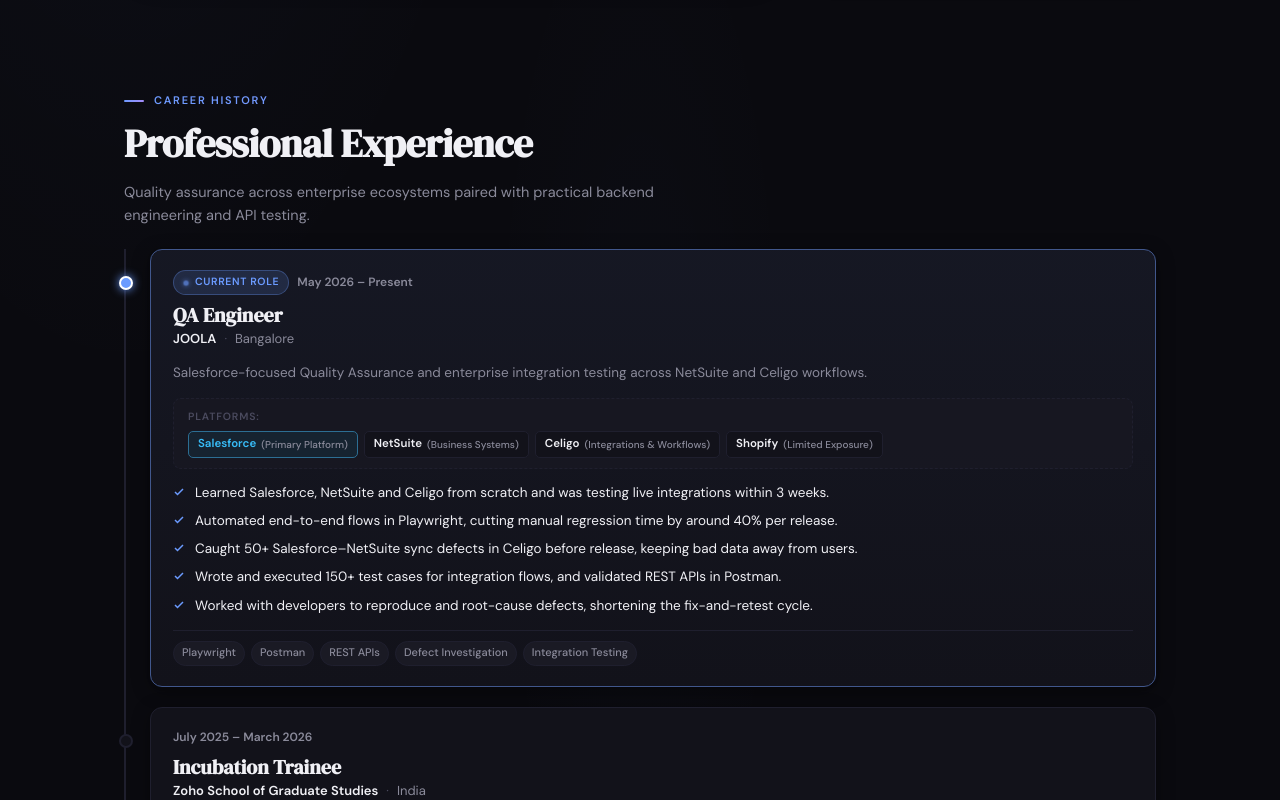
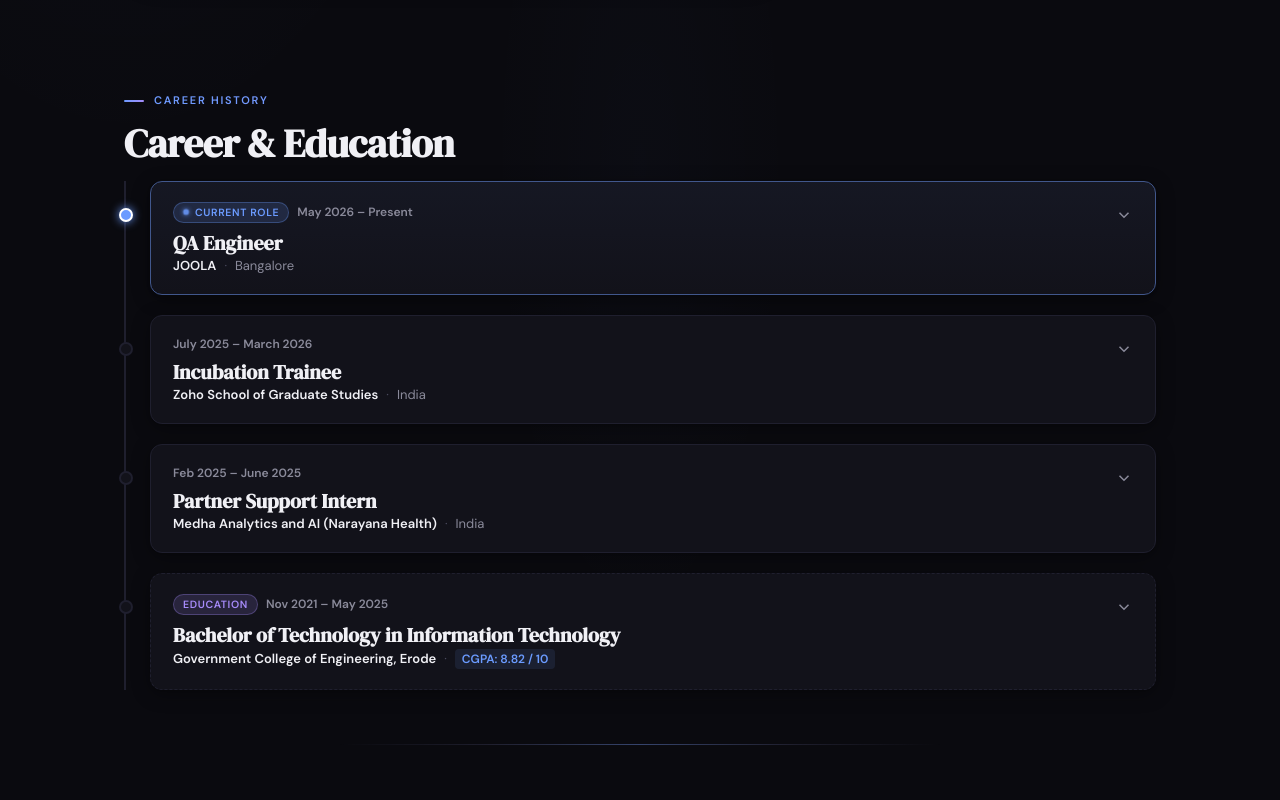
Before and after one commit to suruthi-sk/portfolio, a React (Vite) app: page / in a window 1280 px wide. Shown: the part 1040-1840 px from the top of the page. Built offline with nearby package versions, Linux system fonts and the light colour scheme.

Commit message:
feat: enhance UI with expandable career cards, two-column project expander, distinct node colors, and contact form spacing

```diff
--- a/src/components/About/About.jsx
+++ b/src/components/About/About.jsx
@@ -5,7 +5,7 @@
 const highlights = [
   { label: 'Current Role', value: 'JOOLA' },
   { label: 'Primary Platform', value: 'Salesforce' },
-  { label: 'Automation & APIs', value: 'Playwright · Postman' },
+  { label: 'Automation', value: 'Playwright · Postman' },
   { label: 'Education', value: 'B.Tech IT (8.82)' },
 ];
 
--- a/src/components/About/About.module.css
+++ b/src/components/About/About.module.css
@@ -117,16 +117,18 @@
 
 .highlightValue {
   font-family: var(--font-display);
-  font-size: 20px;
+  font-size: 17.5px;
   color: var(--accent);
+  white-space: nowrap;
 }
 
 .highlightLabel {
-  font-size: 11.5px;
+  font-size: 11px;
   font-weight: 500;
   color: var(--text-muted);
   letter-spacing: 0.04em;
   text-transform: uppercase;
+  white-space: nowrap;
 }
 
 /* Currently Learning Pill */
--- a/src/components/Contact/Contact.jsx
+++ b/src/components/Contact/Contact.jsx
@@ -81,30 +81,17 @@
                 linkedin.com/in/suruthi-s-k
               </a>
               <a
-                href={`tel:${profile.phone.replace(/[^0-9+]/g, '')}`}
+                href={profile.github}
+                target="_blank"
+                rel="noreferrer"
                 className={styles.contactItem}
               >
                 <span className={styles.contactIcon}>
                   <svg width="15" height="15" viewBox="0 0 24 24" fill="none" stroke="currentColor" strokeWidth="2">
-                    <path d="M22 16.92v3a2 2 0 0 1-2.18 2 19.79 19.79 0 0 1-8.63-3.07 19.5 19.5 0 0 1-6-6 19.79 19.79 0 0 1-3.07-8.67A2 2 0 0 1 4.11 2h3a2 2 0 0 1 2 1.72 12.84 12.84 0 0 0 .7 2.81 2 2 0 0 1-.45 2.11L8.09 9.91a16 16 0 0 0 6 6l1.27-1.27a2 2 0 0 1 2.11-.45 12.84 12.84 0 0 0 2.81.7A2 2 0 0 1 22 16.92z"/>
+                    <path d="M9 19c-5 1.5-5-2.5-7-3m14 6v-3.87a3.37 3.37 0 0 0-.94-2.61c3.14-.35 6.44-1.54 6.44-7A5.44 5.44 0 0 0 20 4.77 5.07 5.07 0 0 0 19.91 1S18.73.65 16 2.48a13.38 13.38 0 0 0-7 0C6.27.65 5.09 1 5.09 1A5.07 5.07 0 0 0 5 4.77a5.44 5.44 0 0 0-1.5 3.78c0 5.42 3.3 6.61 6.44 7A3.37 3.37 0 0 0 9 18.13V22"/>
                   </svg>
                 </span>
-                {profile.phone}
-              </a>
-              <a
-                href="/resume.pdf"
-                download="Suruthi_SK_Resume.pdf"
-                className={styles.contactItem}
-                style={{ borderColor: 'var(--accent)' }}
-              >
-                <span className={styles.contactIcon} style={{ background: 'var(--accent)', color: '#fff' }}>
-                  <svg width="14" height="14" viewBox="0 0 24 24" fill="none" stroke="currentColor" strokeWidth="2">
-                    <path d="M21 15v4a2 2 0 0 1-2 2H5a2 2 0 0 1-2-2v-4"/>
-                    <polyline points="7 10 12 15 17 10"/>
-                    <line x1="12" y1="15" x2="12" y2="3"/>
-                  </svg>
-                </span>
-                Download Latest Resume (PDF)
+                github.com/suruthi-sk
               </a>
             </div>
           </motion.div>
--- a/src/components/Contact/Contact.module.css
+++ b/src/components/Contact/Contact.module.css
@@ -79,11 +79,10 @@
 .form {
   display: flex;
   flex-direction: column;
-  gap: 12px;
   background: var(--bg-surface);
   border: 1px solid var(--border);
   border-radius: var(--radius-md);
-  padding: 20px 22px;
+  padding: 22px 24px;
   box-shadow: var(--shadow-card);
   transition: box-shadow var(--transition), transform var(--transition);
 }
@@ -92,16 +91,23 @@
   box-shadow: var(--shadow-card), var(--glow);
 }
 
+.formFields {
+  display: flex;
+  flex-direction: column;
+  gap: 16px;
+  width: 100%;
+}
+
 .row {
   display: grid;
   grid-template-columns: 1fr 1fr;
-  gap: 12px;
+  gap: 14px;
 }
 
 .field {
   display: flex;
   flex-direction: column;
-  gap: 6px;
+  gap: 7px;
 }
 
 .label {
@@ -138,7 +144,8 @@
 
 .submitBtn {
   align-self: flex-start;
-  padding: 10px 22px;
+  margin-top: 6px;
+  padding: 11px 24px;
   border-radius: var(--radius-sm);
   background: var(--accent-gradient);
   color: #fff;
--- a/src/components/Experience/Experience.jsx
+++ b/src/components/Experience/Experience.jsx
@@ -1,8 +1,23 @@
-import { motion } from 'framer-motion';
+import { useState } from 'react';
+import { motion, AnimatePresence } from 'framer-motion';
 import { experience, profile } from '../../data/profile';
 import styles from './Experience.module.css';
 
 export default function Experience() {
+  const [expandedIds, setExpandedIds] = useState(new Set(['joola']));
+
+  const toggleExpand = (id) => {
+    setExpandedIds((prev) => {
+      const next = new Set(prev);
+      if (next.has(id)) {
+        next.delete(id);
+      } else {
+        next.add(id);
+      }
+      return next;
+    });
+  };
+
   return (
     <section id="experience" className={`section ${styles.experience}`}>
       <div className="container">
@@ -22,15 +37,14 @@
           viewport={{ once: true }}
           transition={{ duration: 0.5 }}
         >
-          Professional Experience
+          Career &amp; Education
         </motion.h2>
 
-        <p className={styles.introSubtitle}>
-          Quality assurance across enterprise ecosystems paired with practical backend engineering and API testing.
-        </p>
+        <div className={styles.timeline}>
+          {experience.map((item, index) => {
+            const isExpanded = expandedIds.has(item.id);
 
-        <div className={styles.timeline}>
-          {experience.map((item, index) => (
+            return (
               <motion.div
                 key={item.id}
                 className={`${styles.item} ${item.isCurrent ? styles.currentItem : ''}`}
@@ -39,7 +53,13 @@
                 viewport={{ once: true }}
                 transition={{ duration: 0.55, delay: index * 0.12 }}
               >
-              <div className={styles.itemHeader}>
+                <button
+                  type="button"
+                  className={styles.itemHeaderBtn}
+                  onClick={() => toggleExpand(item.id)}
+                  aria-expanded={isExpanded}
+                >
+                  <div className={styles.itemHeaderLeft}>
                     <div className={styles.badgeRow}>
                       {item.isCurrent && (
                         <span className={styles.currentBadge}>
@@ -64,11 +84,32 @@
                     </div>
                   </div>
 
+                  <motion.span
+                    className={styles.chevron}
+                    animate={{ rotate: isExpanded ? 180 : 0 }}
+                    transition={{ duration: 0.25 }}
+                  >
+                    <svg width="18" height="18" viewBox="0 0 24 24" fill="none" stroke="currentColor" strokeWidth="2">
+                      <polyline points="6 9 12 15 18 9" />
+                    </svg>
+                  </motion.span>
+                </button>
+
+                <AnimatePresence initial={false}>
+                  {isExpanded && (
+                    <motion.div
+                      key={`body-${item.id}`}
+                      className={styles.expandBody}
+                      initial={{ opacity: 0, height: 0 }}
+                      animate={{ opacity: 1, height: 'auto' }}
+                      exit={{ opacity: 0, height: 0 }}
+                      transition={{ duration: 0.35, ease: 'easeInOut' }}
+                    >
+                      <div className={styles.expandBodyInner}>
                         {item.summary && (
                           <p className={styles.summaryText}>{item.summary}</p>
                         )}
 
-              {/* Platform Badges if present (especially for JOOLA) */}
                         {item.platforms && item.platforms.length > 0 && (
                           <div className={styles.platformsBox}>
                             <span className={styles.platformsLabel}>Platforms:</span>
@@ -88,7 +129,6 @@
                           </div>
                         )}
 
-              {/* Responsibilities */}
                         <ul className={styles.descList}>
                           {item.description.map((point, i) => (
                             <li key={i} className={styles.descItem}>
@@ -102,7 +142,6 @@
                           ))}
                         </ul>
 
-              {/* Tools & Tech used */}
                         {item.tools && item.tools.length > 0 && (
                           <div className={styles.toolsRow}>
                             {item.tools.map((tool) => (
@@ -112,10 +151,18 @@
                             ))}
                           </div>
                         )}
+                      </div>
                     </motion.div>
-          ))}
+                  )}
+                </AnimatePresence>
+              </motion.div>
+            );
+          })}
 
           {/* Education entry */}
+          {(() => {
+            const isEduExpanded = expandedIds.has('education');
+            return (
               <motion.div
                 className={`${styles.item} ${styles.educationCard}`}
                 initial={{ opacity: 0, y: 24 }}
@@ -123,7 +170,13 @@
                 viewport={{ once: true }}
                 transition={{ duration: 0.55, delay: 0.36 }}
               >
-            <div className={styles.itemHeader}>
+                <button
+                  type="button"
+                  className={styles.itemHeaderBtn}
+                  onClick={() => toggleExpand('education')}
+                  aria-expanded={isEduExpanded}
+                >
+                  <div className={styles.itemHeaderLeft}>
                     <div className={styles.badgeRow}>
                       <span className={styles.eduBadge}>Education</span>
                       <span className={styles.periodBadge}>{profile.education.period}</span>
@@ -137,10 +190,39 @@
                       </div>
                     </div>
                   </div>
+
+                  <motion.span
+                    className={styles.chevron}
+                    animate={{ rotate: isEduExpanded ? 180 : 0 }}
+                    transition={{ duration: 0.25 }}
+                  >
+                    <svg width="18" height="18" viewBox="0 0 24 24" fill="none" stroke="currentColor" strokeWidth="2">
+                      <polyline points="6 9 12 15 18 9" />
+                    </svg>
+                  </motion.span>
+                </button>
+
+                <AnimatePresence initial={false}>
+                  {isEduExpanded && (
+                    <motion.div
+                      key="body-education"
+                      className={styles.expandBody}
+                      initial={{ opacity: 0, height: 0 }}
+                      animate={{ opacity: 1, height: 'auto' }}
+                      exit={{ opacity: 0, height: 0 }}
+                      transition={{ duration: 0.35, ease: 'easeInOut' }}
+                    >
+                      <div className={styles.expandBodyInner}>
                         <p className={styles.summaryText}>
                           Formal foundation in Information Technology, algorithms, database management, software engineering, and object-oriented architectures.
                         </p>
+                      </div>
                     </motion.div>
+                  )}
+                </AnimatePresence>
+              </motion.div>
+            );
+          })()}
         </div>
       </div>
     </section>
--- a/src/components/Experience/Experience.module.css
+++ b/src/components/Experience/Experience.module.css
@@ -77,11 +77,51 @@
   box-shadow: 0 0 10px var(--accent);
 }
 
-.itemHeader {
+.itemHeaderBtn {
+  display: flex;
+  align-items: flex-start;
+  justify-content: space-between;
+  width: 100%;
+  text-align: left;
+  background: none;
+  border: none;
+  cursor: pointer;
+  padding: 0;
+  gap: 16px;
+  color: inherit;
+  font-family: inherit;
+}
+
+.itemHeaderLeft {
   display: flex;
   flex-direction: column;
   gap: 8px;
-  margin-bottom: 12px;
+  flex: 1;
+  min-width: 0;
+}
+
+.chevron {
+  color: var(--text-muted);
+  flex-shrink: 0;
+  padding-top: 4px;
+  display: flex;
+  align-items: center;
+  justify-content: center;
+  transition: color var(--transition);
+}
+
+.itemHeaderBtn:hover .chevron {
+  color: var(--accent);
+}
+
+.expandBody {
+  overflow: hidden;
+}
+
+.expandBodyInner {
+  padding-top: 14px;
+  border-top: 1px solid var(--border-subtle);
+  margin-top: 12px;
 }
 
 .badgeRow {
--- a/src/components/HiddenCorner/HiddenCorner.jsx
+++ b/src/components/HiddenCorner/HiddenCorner.jsx
@@ -24,7 +24,7 @@
             <div>
               <p className={styles.triggerTitle}>There's more to me</p>
               <p className={styles.triggerSub}>
-                Beyond code — interests I don't usually put on a resume
+                Apart from coding, I love to do stuffs
               </p>
             </div>
           </div>
--- a/src/components/Projects/ProjectCard.jsx
+++ b/src/components/Projects/ProjectCard.jsx
@@ -63,7 +63,9 @@
             transition={{ duration: 0.35, ease: 'easeInOut' }}
           >
             <div className={styles.expandInner}>
+              <div className={images.length > 0 ? styles.expandGrid : styles.expandStack}>
                 {images.length > 0 && (
+                  <div className={styles.expandMedia}>
                     <div className={styles.carouselWrapper}>
                       <div className={styles.carouselTrack} style={{ transform: `translateX(-${currentSlide * 100}%)` }}>
                         {images.map((img, idx) => (
@@ -90,8 +92,10 @@
                         </div>
                       )}
                     </div>
+                  </div>
                 )}
 
+                <div className={styles.expandDetails}>
                   <p className={styles.fullDesc}>{project.fullDesc}</p>
 
                   {project.qaRelevance && (
@@ -119,20 +123,6 @@
                   </div>
 
                   <div className={styles.cardLinks}>
-                {/* <a
-                  href={project.liveLink}
-                  className={`${styles.linkBtn} ${styles.linkBtnPrimary}`}
-                  target="_blank"
-                  rel="noreferrer"
-                >
-                  <svg width="13" height="13" viewBox="0 0 24 24" fill="none" stroke="currentColor" strokeWidth="2">
-                    <path d="M18 13v6a2 2 0 0 1-2 2H5a2 2 0 0 1-2-2V8a2 2 0 0 1 2-2h6"/>
-                    <polyline points="15 3 21 3 21 9"/>
-                    <line x1="10" y1="14" x2="21" y2="3"/>
-                  </svg>
-                  View Live
-                  <span className={styles.placeholder}>(placeholder)</span>
-                </a> */}
                     <a
                       href={project.githubLink}
                       className={styles.linkBtn}
@@ -142,8 +132,10 @@
                       <svg width="13" height="13" viewBox="0 0 24 24" fill="none" stroke="currentColor" strokeWidth="2">
                         <path d="M9 19c-5 1.5-5-2.5-7-3m14 6v-3.87a3.37 3.37 0 0 0-.94-2.61c3.14-.35 6.44-1.54 6.44-7A5.44 5.44 0 0 0 20 4.77 5.07 5.07 0 0 0 19.91 1S18.73.65 16 2.48a13.38 13.38 0 0 0-7 0C6.27.65 5.09 1 5.09 1A5.07 5.07 0 0 0 5 4.77a5.44 5.44 0 0 0-1.5 3.78c0 5.42 3.3 6.61 6.44 7A3.37 3.37 0 0 0 9 18.13V22"/>
                       </svg>
-                  GitHub
+                      GitHub Repository
                     </a>
+                  </div>
+                </div>
               </div>
             </div>
           </motion.div>
--- a/src/components/Projects/Projects.module.css
+++ b/src/components/Projects/Projects.module.css
@@ -120,13 +120,34 @@
   padding: 0 22px 20px 22px;
 }
 
+.expandGrid {
+  display: grid;
+  grid-template-columns: minmax(260px, 1fr) 1.25fr;
+  gap: 22px;
+  align-items: start;
+}
+
+.expandStack {
+  display: flex;
+  flex-direction: column;
+}
+
+.expandMedia {
+  width: 100%;
+}
+
+.expandDetails {
+  display: flex;
+  flex-direction: column;
+  min-width: 0;
+}
+
 /* Project Image Carousel */
 .carouselWrapper {
   position: relative;
   width: 100%;
   border-radius: var(--radius-sm);
   overflow: hidden;
-  margin-bottom: 14px;
   border: 1px solid var(--border);
   background: var(--bg-elevated);
 }
@@ -312,6 +333,16 @@
   border-color: var(--accent);
 }
 
+@media (max-width: 768px) {
+  .expandGrid {
+    grid-template-columns: 1fr;
+    gap: 16px;
+  }
+  .carouselWrapper {
+    margin-bottom: 14px;
+  }
+}
+
 @media (max-width: 640px) {
   .cardTop { padding: 16px; }
   .expandInner { padding: 0 16px 16px 16px; }
--- a/src/components/Skills/Skills.jsx
+++ b/src/components/Skills/Skills.jsx
@@ -51,7 +51,7 @@
         </motion.h2>
 
         <p className={styles.skillsSubtitle}>
-          Interactive competency web — click any node to explore platforms, tools, and technical capabilities.
+          Click any node to explore platforms, tools, and technical capabilities.
         </p>
 
         <div className={styles.layout}>
--- a/src/data/profile.js
+++ b/src/data/profile.js
@@ -5,7 +5,6 @@
   name: 'Suruthi S K',
   initials: 'SK',
   location: 'Pudukkottai, India',
-  phone: '+91-6369749790',
   email: 'suruthisk7@gmail.com',
   linkedin: 'https://linkedin.com/in/suruthi-s-k',
   github: 'https://github.com/suruthi-sk',
@@ -134,7 +133,7 @@
   },
   {
     name: 'Backend & Frameworks',
-    color: '#f59e0b',
+    color: '#f97316',
     description: 'Backend services, REST architectures, and data persistence',
     skills: [
       'Spring Boot',
@@ -147,7 +146,7 @@
   },
   {
     name: 'Databases',
-    color: '#fbbf24',
+    color: '#06b6d4',
     description: 'Relational, time-series, and in-memory data storage systems',
     skills: ['MySQL', 'PostgreSQL', 'Cassandra', 'Redis'],
   },
```
Lines whose indentation alone changed are shown as unchanged.
